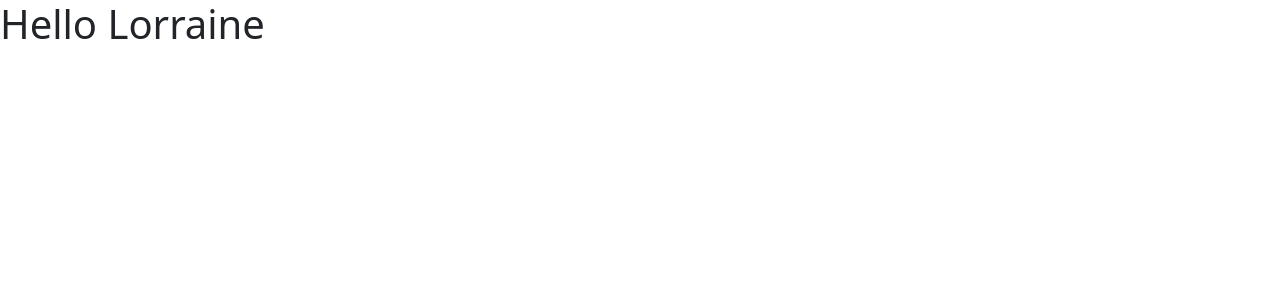
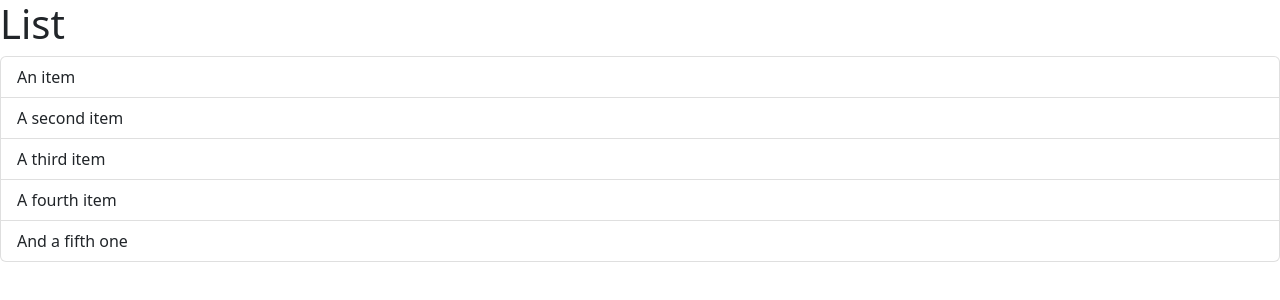
Before and after one commit to Lorraine254/React-App, a React (Vite) app: page / in a window 1280 px wide. Shown: the top 300 px of the page. Built offline with nearby package versions, Linux system fonts and the light colour scheme.

Commit message:
Creating a list component

```diff
--- a/src/App.tsx
+++ b/src/App.tsx
@@ -1,11 +1,11 @@
 //importing the message component from current folder
-import Message from './Message';
+import ListGroup from './components/ListGroup';
 
 //creating a new component
 //Using PascalCasing
 function App() {
   //Using the message component
-  return <div><Message /></div> //always close your React components
+  return <div><ListGroup/></div> //always close your React components
 }
 
 //to use the component-export it
--- /dev/null
+++ b/src/components/ListGroup.tsx
@@ -0,0 +1,18 @@
+//PascalCasing
+
+function ListGroup() {
+  return (
+    <div>
+        <h1>List</h1>
+        <ul className="list-group">
+          <li className="list-group-item">An item</li>
+          <li className="list-group-item">A second item</li>
+          <li className="list-group-item">A third item</li>
+          <li className="list-group-item">A fourth item</li>
+          <li className="list-group-item">And a fifth one</li>
+        </ul>
+    </div>
+  );
+}
+//to use the componenet - export it as a default component
+export default ListGroup;
```
